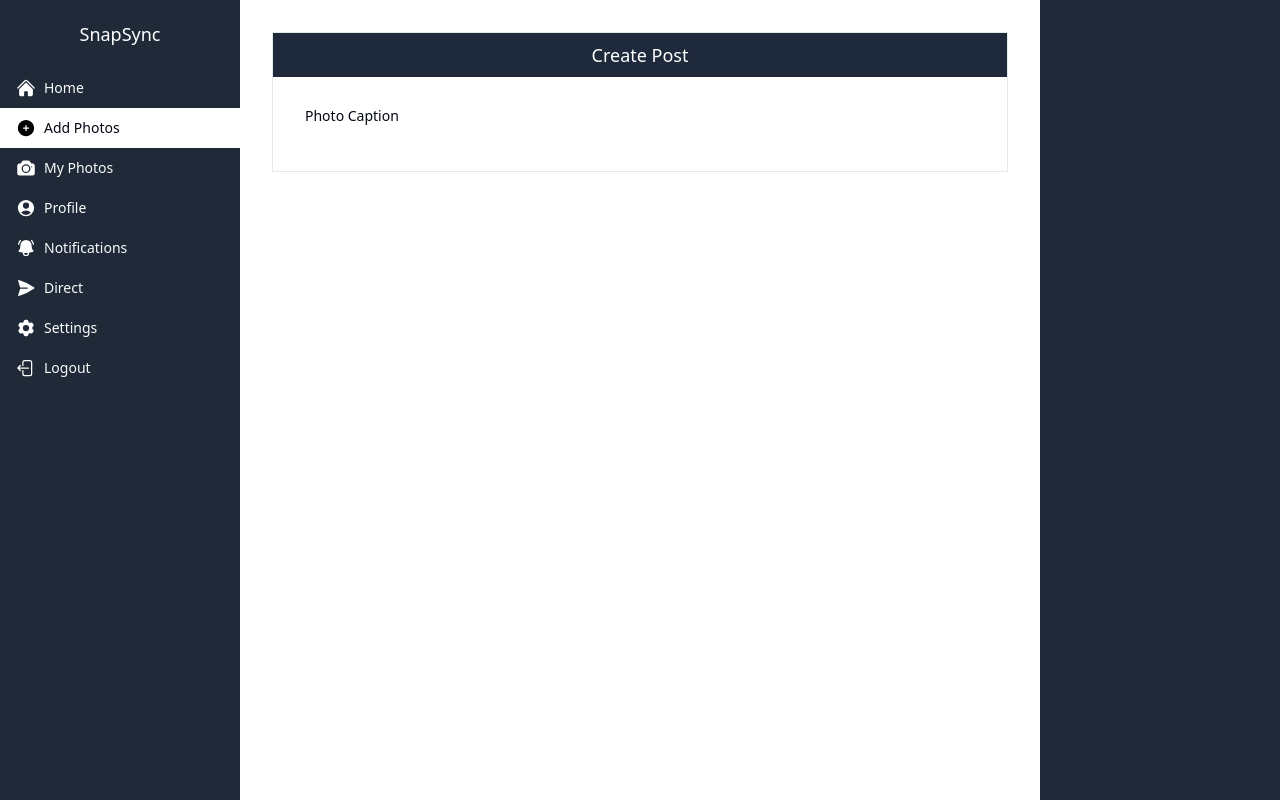
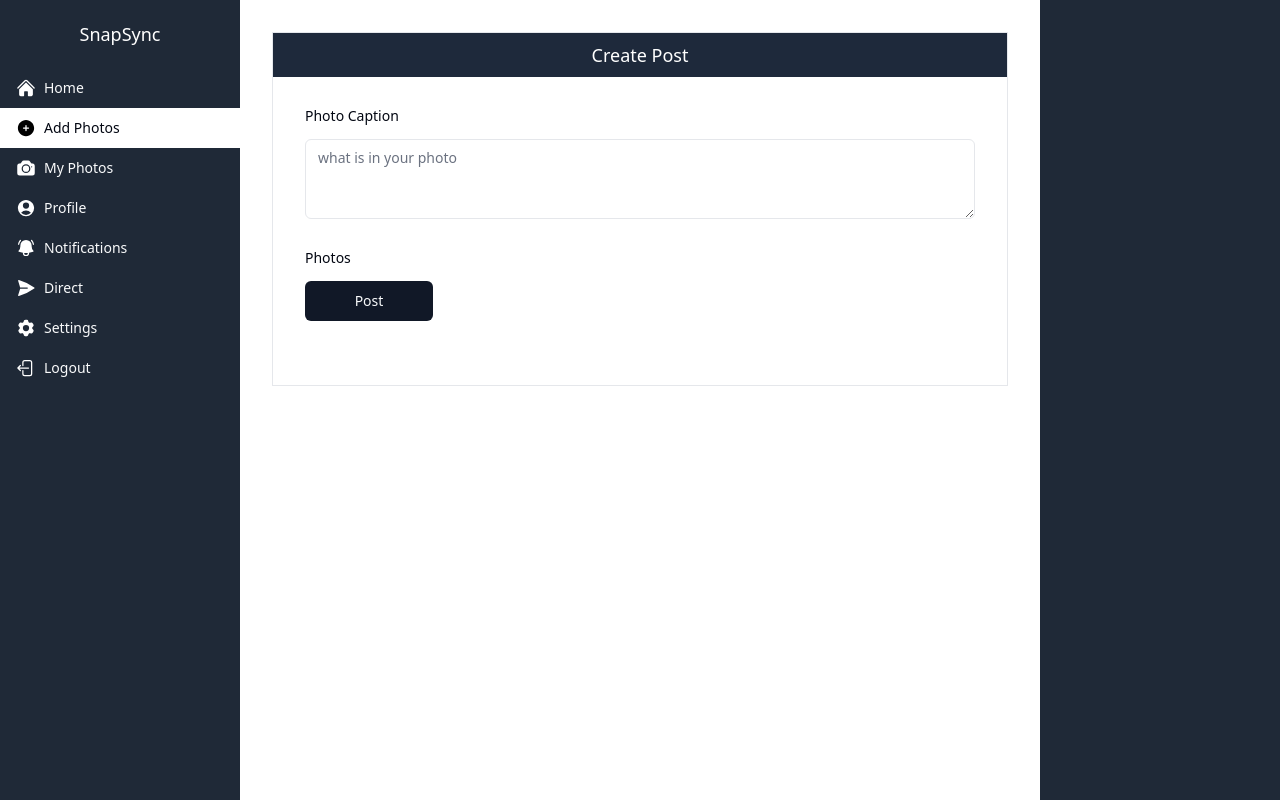
Before and after one commit to Cphasanulbanna/Snap-Sync, a React (Vite) app: page /post in a window 1280 px wide. Built offline with nearby package versions, Linux system fonts and the light colour scheme; no server answers; sample sign-in values are in the browser's storage.

Commit message:
post page ui

```diff
--- a/src/pages/post/index.tsx
+++ b/src/pages/post/index.tsx
@@ -1,5 +1,7 @@
 import Layout from '@/components/layout';
+import { Button } from '@/components/ui/button';
 import { Label } from '@/components/ui/label';
+import { Textarea } from '@/components/ui/textarea';
 import * as React from 'react';
 
 interface ICreatePostProps {
@@ -14,6 +16,11 @@ const CreatePost: React.FunctionComponent<ICreatePostProps> = (props) => {
           <form action="">
             <div className="flex flex-col">
               <Label className='mb-4' htmlFor='caption'>Photo Caption</Label>
+              <Textarea className='mb-8' id='caption' placeholder='what is in your photo'></Textarea>
+              <div className="flex flex-col">
+                <Label  className='mb-4' htmlFor='photo'>Photos</Label>
+              </div>
+              <Button className='mb-8 w-32' type='submit'>Post</Button>
             </div>
           </form>
         </div>
```
